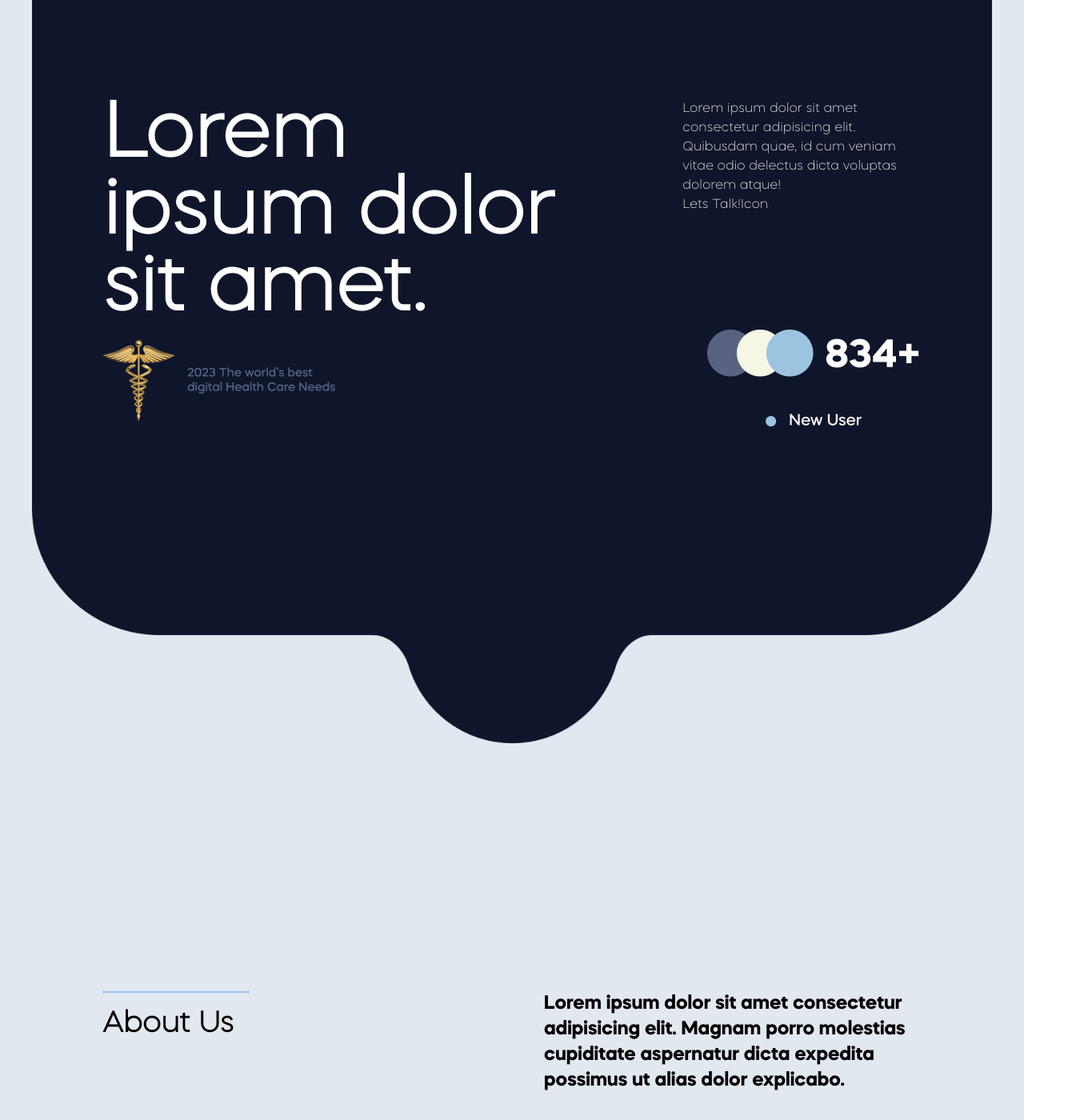
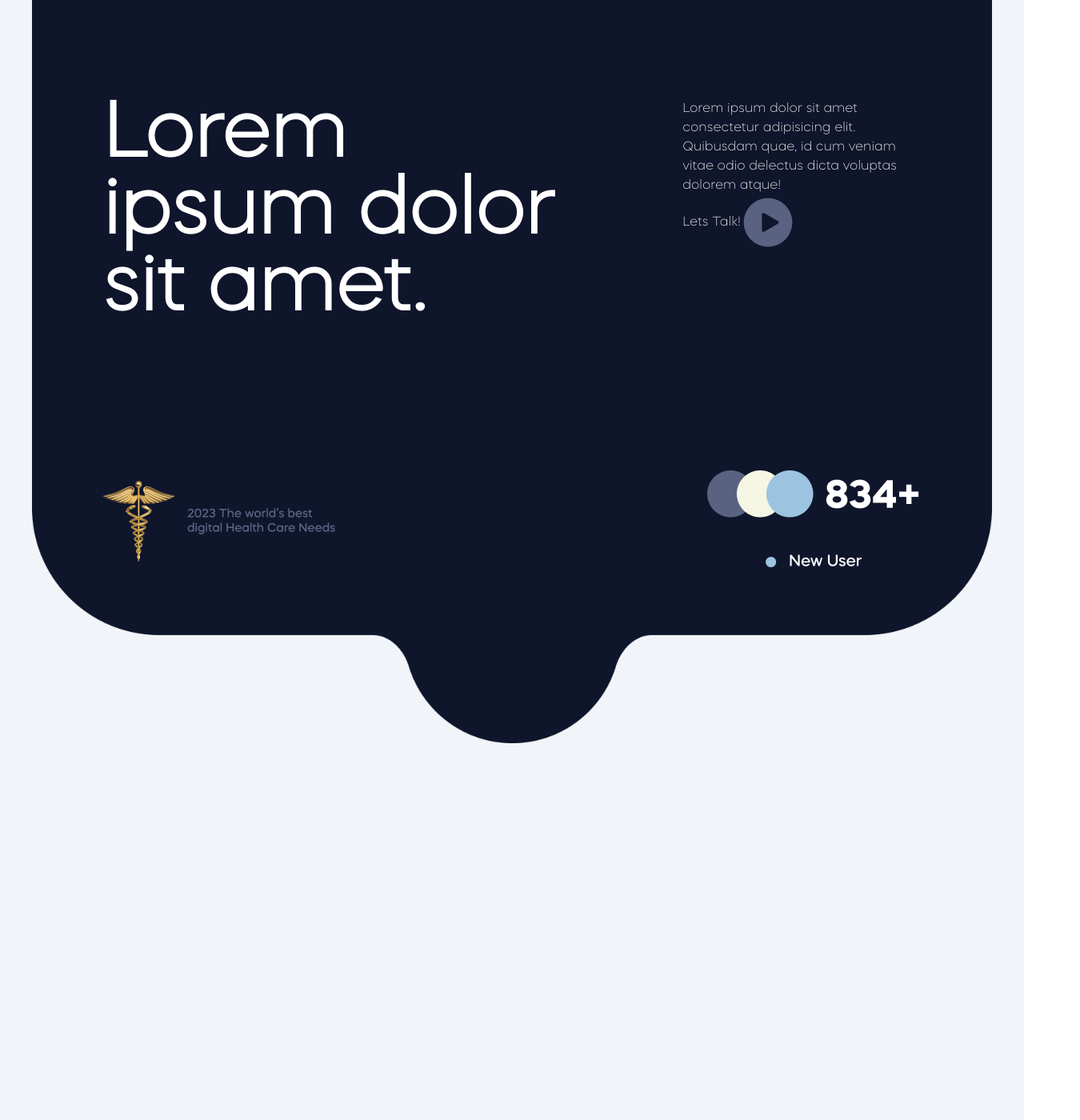
Before and after one commit to blahbalhabl/raite-site, a React (Vite) app: page / in a window 1280 px wide. Shown: the part 260-1660 px from the top of the page at 80% size, 1350 px wide, since content can reach past the window. Built offline with nearby package versions, Linux system fonts and the light colour scheme.

Commit message:
Update Landing.jsx

```diff
--- a/src/pages/Landing.jsx
+++ b/src/pages/Landing.jsx
@@ -1,69 +1,154 @@
-import Footer from "../components/Footer";
-import Union from "../assets/images/Union.png";
-import IconText from "../assets/images/idk.png";
-import Patients from "../assets/images/Patients.png";
-import Banner from "../assets/images/hero banner 2.png";
-import Doctor3 from "../assets/images/hero banner 3.png";
-import Banner1 from "../assets/images/hero banner 1.png";
-import Button from "../assets/images/hero banner button.png";
+import Button from '../components/Button'
+import Footer from '../components/Footer'
+import Union from '../assets/images/Union.png'
+import IconText from '../assets/images/idk.png'
+import Patients from '../assets/images/Patients.png'
+import Banner from '../assets/images/hero banner 2.png'
+import Doctor3 from '../assets/images/hero banner 3.png'
+import Banner1 from '../assets/images/hero banner 1.png'
+import ButtonImg from '../assets/images/hero banner button.png'
+import Play from '../assets/images/Play button.png'
+import AboutUs1 from '../assets/images/About Us 1.png'
+import AboutUs2 from '../assets/images/About Us 2.png'
+import Text from '../assets/images/Chat button.png'
+import Call from '../assets/images/Call button.png'
+import ArrowRight from '../assets/images/button.png'
+import Slider from '../assets/images/Slider.png'
+import Steps1 from '../assets/images/Steps 1.png'
+import Steps2 from '../assets/images/Steps 2.png'
+import Steps3 from '../assets/images/Steps 3.png'
+import Steps4 from '../assets/images/Steps 4.png'
+import Steps5 from '../assets/images/Steps 5.png'
 
 const Landing = () => {
   return (
-    <div className="h-max absolute w-full text-black top-0 bg-slate-200">
-      <div className="absolute w-full z-0 px-10">
-        <img className="w-full" src={Union} />
+    <div className="h-max absolute w-full text-black bg-slate-100">
+      {/* Section 1 */}
+      <div className='absolute w-full z-0 px-10'>
+        <img className='w-full' src={Union} />
       </div>
       <div className="relative mt-96 px-[10%] flex-col gap-64 w-full z-20">
         <div className=" flex justify-between gap-32">
           <h1 className="text-white text-8xl font-bold w-4/6">
             Lorem ipsum dolor sit amet.
           </h1>
-          <div className="text-white w-2/6">
-            <p>
-              Lorem ipsum dolor sit amet consectetur adipisicing elit. Quibusdam
-              quae, id cum veniam vitae odio delectus dicta voluptas dolorem
-              atque!
-            </p>
-            <div className="flex text-white">
-              <button className="">Lets Talk!</button>
-              <button className="">Icon</button>
+          <div className='text-white w-2/6'>
+            <p>Lorem ipsum dolor sit amet consectetur adipisicing elit. Quibusdam quae, id cum veniam vitae odio delectus dicta voluptas dolorem atque!</p>
+            <div className='flex text-white'>
+              <button className=''>
+                Lets Talk!
+              </button>
+              <button className=''>
+                <img src={Play} />
+              </button>
             </div>
           </div>
         </div>
-        <div className="flex justify-between items-center">
-          <img src={IconText} />
-          <img src={Patients} />
+        <div className='mt-44 flex justify-between items-center'>
+            <img src={IconText} />
+            <img src={Patients}/>
         </div>
-        <div className="absolute bottom-0">
-          <img
-            className="absolute -bottom-44 -left-72 rotate-[-25deg]"
-            src={Banner1}
-          />
-          <img className="absolute bottom-0" src={Banner} />
-          <img
-            className="absolute -bottom-44 left-64 rotate-[20deg]"
-            src={Doctor3}
-          />
+        {/* <div className='relative bottom-0'>
+          <img className='absolute -bottom-44 -left-72 rotate-[-25deg]' src={Banner1} />
+          <img className='absolute bottom-0' src={Banner} />
+          <img className='absolute -bottom-44 left-64 rotate-[20deg]' src={Doctor3} />
           <button className="absolute -bottom-24 left-20">
-            <img src={Button} />
+            <img src={ButtonImg} />
           </button>
-        </div>
+        </div> */}
       </div>
-      <div className="flex flex-col">
-        <div className="flex gap-20 mt-[700px] px-[10%] my-44">
-          <span className="w-2/4">
-            <h1 className="p-5 pl-0 w-max border-t-2 text-4xl font-bold text-start border-blue-300">
+      <div className='mt-96 flex flex-col'>
+        <div className='flex justify-between items-center gap-20 mt-[700px] px-[10%] my-44'>
+          <span className='w-2/4'>
+            <h1 className='p-5 pl-0 w-max border-t-2 text-5xl font-mazzard-bold text-start border-blue-300'>
               About Us
             </h1>
           </span>
-          <p className="w-2/4 text-2xl font-mazzard-bold">
-            Lorem ipsum dolor sit amet consectetur adipisicing elit. Magnam
-            porro molestias cupiditate aspernatur dicta expedita possimus ut
-            alias dolor explicabo.
+          <p
+            className='w-2/4 text-4xl font-bold'>
+            Lorem ipsum dolor sit amet consectetur adipisicing elit. Magnam porro molestias cupiditate aspernatur dicta expedita possimus ut alias dolor explicabo.
           </p>
         </div>
       </div>
-      {/* <Footer /> */}
+      {/* Section 2 */}
+      <div className='flex justify-between px-[10%]'>
+        <div className='w-auto'>
+          <img className='w-full' src={AboutUs2} alt="" />
+          <div className='flex my-5 p-5 px-0 gap-10'>
+            <div className='flex flex-col justify-center items-center p-14 outline outline-1 outline-primary rounded-[50px] w-1/2'>
+              <h1 className='font-mazzard-bold text-8xl'>325</h1>
+              <p className='w-4/6 text-center'>Doctor and Specialist</p>
+            </div>
+            <div className='flex flex-col justify-center items-center p-14 bg-primary rounded-[50px] text-white w-1/2'>
+              <h1 className='font-mazzard-bold text-8xl'>20k</h1>
+              <p className='w-4/6 text-center'>Patient in Case</p>
+            </div>
+          </div>
+          <img className='w-full' src={AboutUs1} alt="" />
+        </div>
+        <div className='flex w-1/2 flex-col gap-10'>
+          <div className='flex flex-col gap-10 border-b-2 border-b-primary p-10'>
+            <span className='p-4 px-5 text-xl font-mazzard-bold text-white rounded-full bg-primary w-max'>
+              01
+            </span>
+            <h1 className='text-4xl font-mazzard-bold'>
+              Virtual Consultations
+            </h1>
+            <p className='w-5/6 text-xl font-bold'>Lorem ipsum dolor sit, amet consectetur adipisicing elit. Est illum explicabo perspiciatis labore! Quisquam obcaecati iusto magni, blanditiis itaque sequi!</p>
+            <span className='flex gap-5 rounded-full p-2 w-max bg-primary'>
+              <img src={Text} alt="" />
+              <img className='object-contain' src={Call} alt="" />
+            </span>
+          </div>
+          <div className='flex flex-col gap-10 border-b-2 border-b-primary p-10'>
+            <span className='p-4 px-5 text-xl font-mazzard-bold text-white rounded-full bg-primary w-max'>
+              02
+            </span>
+            <h1 className='text-4xl font-mazzard-bold'>
+              Remote Patient Monitor
+            </h1>
+            <p className='w-5/6 text-xl font-bold'>Lorem ipsum dolor sit, amet consectetur adipisicing elit. Est illum explicabo perspiciatis labore! Quisquam obcaecati iusto magni, blanditiis itaque sequi!</p>
+          </div>
+          <div className='flex flex-col gap-10 p-10'>
+            <span className='p-4 px-5 text-xl font-mazzard-bold text-white rounded-full bg-primary w-max'>
+              03
+            </span>
+            <h1 className='text-4xl font-mazzard-bold w-5/6'>
+              Lorem ipsum dolor sit, amet consectetur adipisicing elit. Amet consectetur quia labore veniam! Eligendi ratione aliquid facilis nam saepe voluptate.
+            </h1>
+            <span
+              className='flex justify-end items-center w-full font-bold text-2xl gap-10'
+            >
+              See More
+              <img src={ArrowRight} />
+            </span>
+          </div>
+        </div>
+      </div>
+      {/* Section 3 */}
+      <div className='object-contain mt-32 w-full'>
+        <img className='w-full' src={Slider}  />
+      </div>
+      <div className='p-[10%]'>
+        <div className='flex justify-between items-center'>
+          <span className='flex flex-col gap-5 text-5xl font-bold'>
+            <h1>Pre-Clinical Intake That's</h1>
+            <h1 className='text-secondary'>As Easy As Sending A Text</h1>
+          </span>
+          <div className='w-1/6'>
+            <Button label="Learn More" type={'primary'} />
+          </div>
+        </div>
+      </div>
+      <div className='flex flex-col h-max'>
+        <div className='flex'>
+          <img src={Steps1} alt="" />
+          <img src={Steps2} alt="" />
+        </div>
+        <div className='flex'>
+
+        </div>
+      </div>
     </div>
   );
 };
```
